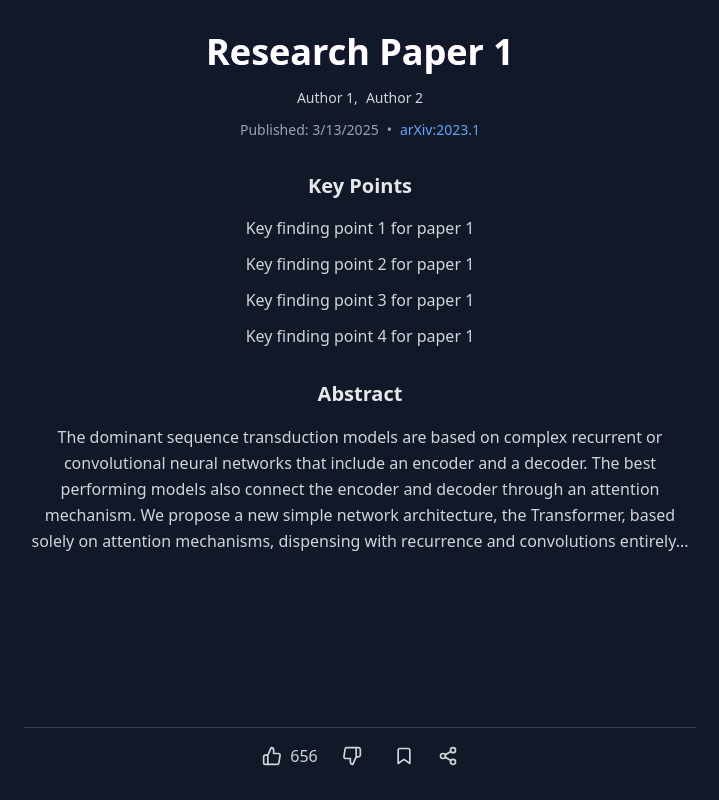
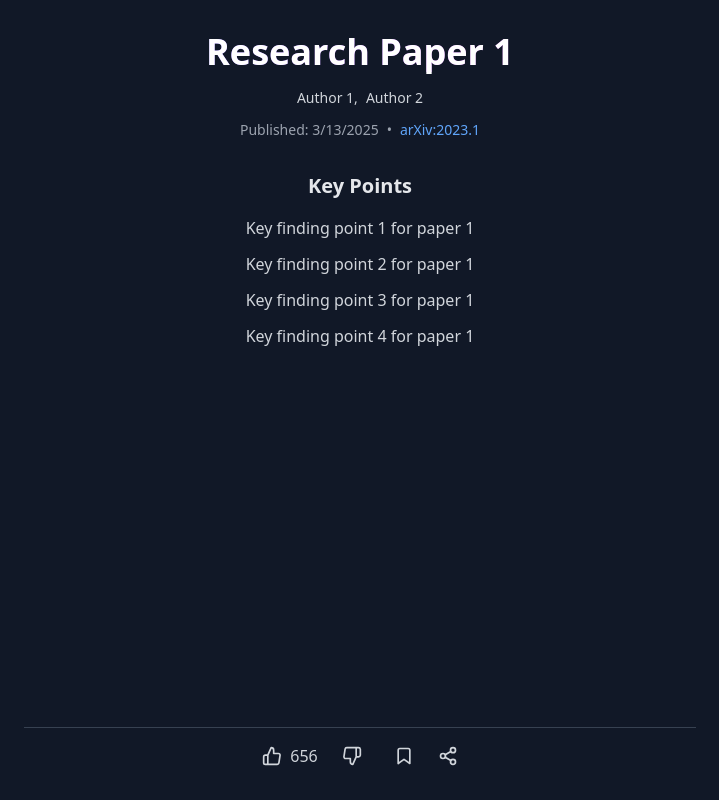
Before and after one commit to ynadell/research-gram, a React (Create React App) app in the folder Frontend/: page / in a window 1280 px wide. Shown: the whole page, without its empty margins (280-999 px from the left). Built offline with nearby package versions, Linux system fonts and the light colour scheme.

Commit message:
Removed the abstract section for now.

```diff
--- a/Frontend/src/components/PaperCard.tsx
+++ b/Frontend/src/components/PaperCard.tsx
@@ -1,5 +1,5 @@
-import React from 'react';
-import { FiShare2, FiThumbsUp, FiThumbsDown, FiBookmark } from 'react-icons/fi';
+import React from "react";
+import { FiShare2, FiThumbsUp, FiThumbsDown, FiBookmark } from "react-icons/fi";
 
 interface PaperCardProps {
   title: string;
@@ -65,7 +65,9 @@ const PaperCard: React.FC<PaperCardProps> = ({
         <div className="flex-grow overflow-y-auto w-full max-w-2xl mx-auto">
           {/* Summary Section */}
           <div className="mb-8 text-center">
-            <h3 className="font-semibold text-gray-200 mb-4 text-xl">Key Points</h3>
+            <h3 className="font-semibold text-gray-200 mb-4 text-xl">
+              Key Points
+            </h3>
             <ul className="space-y-3">
               {summary.map((point, index) => (
                 <li key={index} className="text-gray-300">
@@ -76,12 +78,12 @@ const PaperCard: React.FC<PaperCardProps> = ({
           </div>
 
           {/* Abstract Section */}
-          <div className="text-center">
-            <h3 className="font-semibold text-gray-200 mb-4 text-xl">Abstract</h3>
-            <p className="text-gray-300 leading-relaxed">
-              {abstract}
-            </p>
-          </div>
+          {/* <div className="text-center">
+            <h3 className="font-semibold text-gray-200 mb-4 text-xl">
+              Abstract
+            </h3>
+            <p className="text-gray-300 leading-relaxed">{abstract}</p>
+          </div> */}
         </div>
 
         {/* Action Bar - Fixed at bottom */}
```
